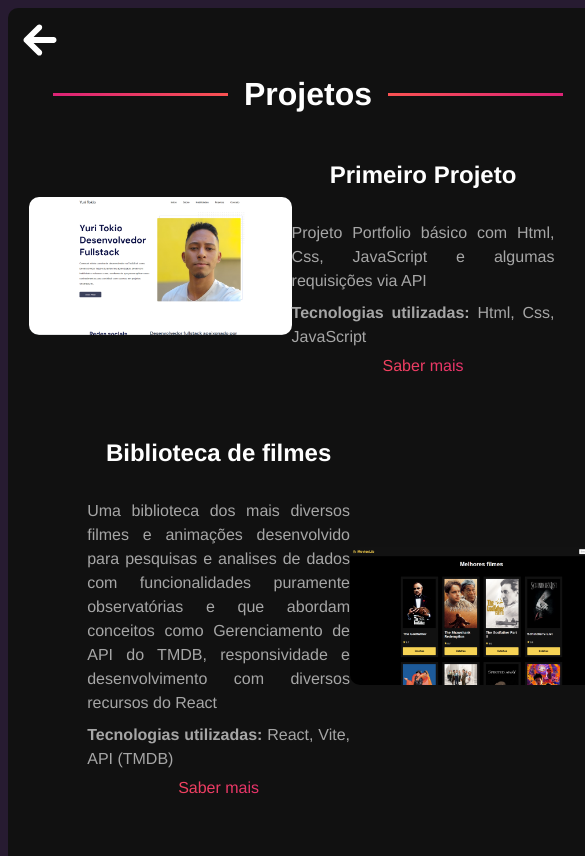
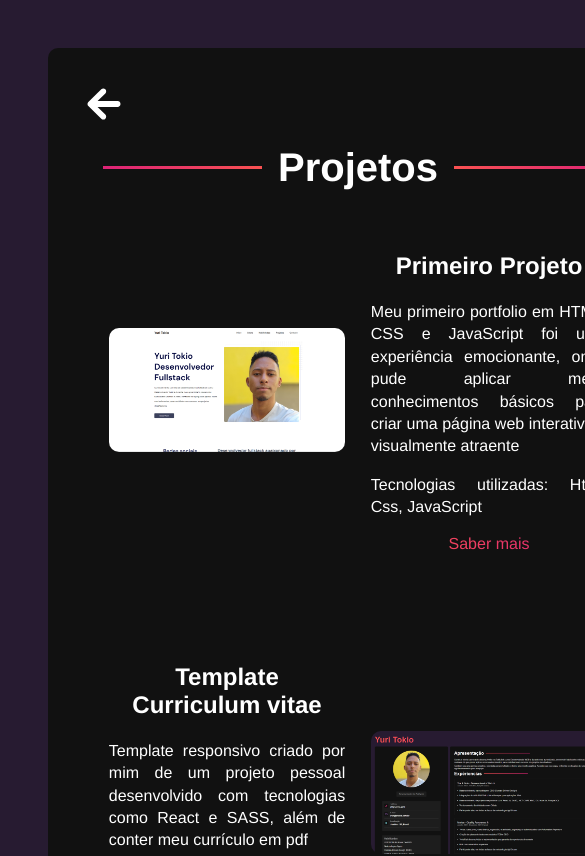
Before and after one commit to Yuri-Tokio/portfolio_react_vite_deploy, a React (Vite) app: page /projects in a window 390 px wide. Shown: the top 856 px of the page, 585 px wide, since content can reach past the window. Built offline with nearby package versions, Linux system fonts and the light colour scheme.

Commit message:
Grid responsive P1

```diff
--- a/src/pages/ProjectsPage.jsx
+++ b/src/pages/ProjectsPage.jsx
@@ -17,12 +17,12 @@ const ProjectsPage = () => {
             <h1 className="title">Projetos</h1>
             <div className="projects-grid">
                 <div className="projects-card">
-                    <div className="img100">
+                    <div className="projects-info">
                         <img src={primeiroProjeto_resized} alt="Primeiro Projeto"></img>
                     </div>
                     <div className="projects-info">
                         <h2>Primeiro Projeto</h2>
-                        <p>Projeto Portfolio básico com Html, Css, JavaScript e algumas requisições via API</p>
+                        <p>Meu primeiro portfolio em HTML, CSS e JavaScript foi uma experiência emocionante, onde pude aplicar meus conhecimentos básicos para criar uma página web interativa e visualmente atraente</p>
                         <p><span>Tecnologias utilizadas:</span> Html, Css, JavaScript</p>
                         {pageIndex.map((portfolio) =>
                             <a href={portfolio.link}
@@ -31,18 +31,18 @@ const ProjectsPage = () => {
                     </div>
                 </div>
                 <div className="projects-card card-reverse">
-                    <div className="img100">
-                        <img src={MoviesLib_resized} alt="Movies Library"></img>
+                    <div className="projects-info">
+                        <img src={CV_resized} alt="Template Curriculum vitae"></img>
                     </div>
                     <div className="projects-info">
-                        <h2>Biblioteca de filmes</h2>
-                        <p>Uma biblioteca dos mais diversos filmes e animações desenvolvido para pesquisas e analises de dados com funcionalidades puramente observatórias e que abordam conceitos como Gerenciamento de API do TMDB, responsividade e desenvolvimento com diversos recursos do React</p>
-                        <p><span>Tecnologias utilizadas:</span> React, Vite, API (TMDB)</p>
-                        <a href="https://yuri-tokio.github.io/movies_lib/" target="_blank">Saber mais</a>
+                        <h2>Template Curriculum vitae</h2>
+                        <p>Template responsivo criado por mim de um projeto pessoal desenvolvido com tecnologias como React e SASS, além de conter meu currículo em pdf</p>
+                        <p><span>Tecnologias utilizadas:</span> React, Vite, SASS</p>
+                        <a href="https://yuri-tokio.github.io/CV/" target="_blank">Saber mais</a>
                     </div>
                 </div>
                 <div className="projects-card">
-                    <div className="img100">
+                    <div className="projects-info">
                         <img src={tasklist_resized} alt="tasklist"></img>
                     </div>
                     <div className="projects-info">
@@ -52,15 +52,15 @@ const ProjectsPage = () => {
                         <a href="https://github.com/Yuri-Tokio/react-tasklist" target="_blank">Saber mais</a>
                     </div>
                 </div>
-                <div className="projects-card card-reverse m-1">
-                    <div className="img100">
-                        <img src={CV_resized} alt="Template Curriculum vitae"></img>
+                <div className="projects-card card-reverse  m-1">
+                    <div className="projects-info">
+                        <img src={MoviesLib_resized} alt="Movies Library"></img>
                     </div>
                     <div className="projects-info">
-                        <h2>Template Curriculum vitae</h2>
-                        <p>Template responsivo criado por mim de um projeto pessoal desenvolvido com tecnologias como React e SASS, além de conter meu currículo em pdf</p>
-                        <p><span>Tecnologias utilizadas:</span> React, Vite, SASS</p>
-                        <a href="https://yuri-tokio.github.io/CV/" target="_blank">Saber mais</a>
+                        <h2>Biblioteca de filmes</h2>
+                        <p>Biblioteca de filmes e animações</p>
+                        <p><span>Tecnologias utilizadas:</span> React, Vite, API (TMDB)</p>
+                        <a href="https://yuri-tokio.github.io/movies_lib/" target="_blank">Saber mais</a>
                     </div>
                 </div>
             </div>
--- a/src/styles/components/pages/projectspage.sass
+++ b/src/styles/components/pages/projectspage.sass
@@ -7,16 +7,12 @@
     margin: 3rem
     padding: 2rem
     max-width: 100%
-    min-width: 600px
-
-    @media (max-width: 768px)
-        margin: .5rem
-        padding: .5rem
+    min-width: 620px
 
     .title
         color: variables.$text-color
         font-size: 2.5rem
-        margin: 0.5rem 0 3rem
+        margin: .8rem
         @include mixins.center
         justify-content: center
         gap: 1rem
@@ -27,57 +23,47 @@
         &:before
             @include mixins.gradient-border-reverse
 
-        @media (max-width: 768px)
-            font-size: 2rem
+    .projects-grid
+        @include mixins.center
+        flex-wrap: wrap
+        gap: 2rem
 
-    .img100
-        width: 45%
-        min-width: 250px
+        .projects-card
+            @include mixins.center
+            justify-content: start
+            flex-wrap: wrap
+            padding: 1rem
+            border-radius: variables.$card-border-radius
+            width: 100%
 
-        img
-            width: 100%
-            height: auto
-            border-radius: variables.$container-border-radius
+        .projects-info
+            flex: 1
+            padding: 0.8rem
 
-    .projects-card
-        margin: 2rem 1rem 8rem
-        align-items: center
-        margin: 0 .8rem
-        width: 100%
-        display: flex
+            h2
+                color: variables.$text-color
+                text-align: center
+                margin: 1.3rem 0
 
-        @media (max-width: 768px)
-            margin-bottom: 4rem
+            p
+                color: variables.$text-color
+                line-height: 1.4rem
+                margin-bottom: 1rem
+                text-align: justify
 
-    .projects-info
-        width: 45%
-        min-width: 250px
+            a
+                background-image: linear-gradient(90deg, rgba(250, 82, 82, 1) 0%, rgba(221, 36, 118, 1) 98%)
+                -webkit-background-clip: text
+                -moz-background-clip: text
+                background-clip: text
+                color: transparent
+                display: block
+                text-align: center
 
-        h2, a
-            display: flex
-            justify-content: center
+            img
+                width: 100%
+                height: auto
+                border-radius: variables.$container-border-radius
 
-        span
-            font-weight: bold
-
-        h2
-            color: variables.$text-color
-            margin-bottom: 2rem
-
-        p
-            color: variables.$text-color-secondary
-            line-height: 1.5rem
-            margin-bottom: 0.5rem
-            text-align: justify
-
-        a
-            background-image: linear-gradient(90deg, rgba(250, 82, 82, 1) 0%, rgba(221, 36, 118, 1) 98%)
-            -webkit-background-clip: text
-            -moz-background-clip: text
-            background-clip: text
-            color: transparent
-
-    .card-reverse
-        flex-direction: row-reverse
-    .m-1
-        margin-bottom: 2rem
+        .card-reverse
+            flex-direction: row-reverse
```
